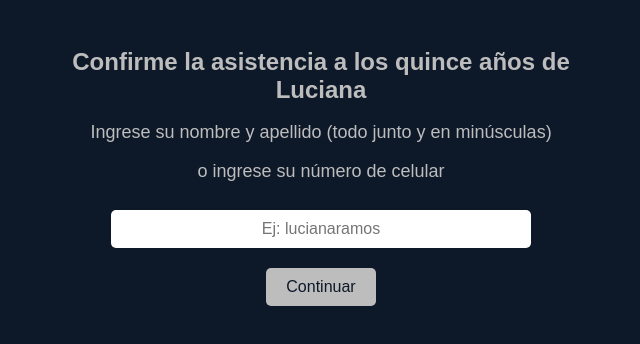
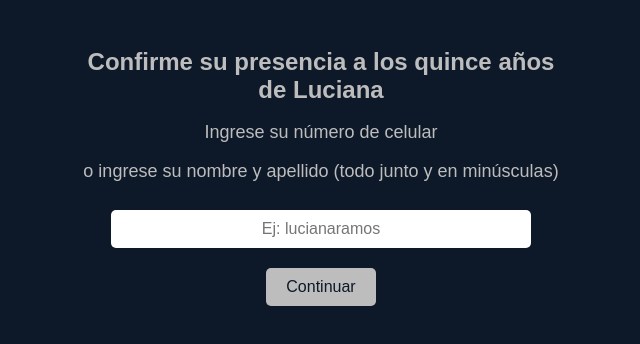
Before and after one commit to marianapirez/confirmacioneslucianaxv, a plain HTML site: page index.html in a window 1280 px wide. Shown: the whole page, without its empty margins (319-959 px from the left). Drawn offline with Linux system fonts and the light colour scheme.

Commit message:
Update index.html

```diff
--- a/index.html
+++ b/index.html
@@ -10,19 +10,19 @@
     <div class="container">
         <!-- Página 1: Ingreso del nombre -->
         <section id="pagina1">
-            <h1>Confirme la asistencia a los quince años de Luciana</h1>
-            <p>Ingrese su nombre y apellido (todo junto y en minúsculas)</p>
-            <p>o ingrese su número de celular</p>
+            <h1>Confirme su presencia a los quince años de Luciana</h1>
+            <p>Ingrese su número de celular</p>
+            <p>o ingrese su nombre y apellido (todo junto y en minúsculas)</p>
             <input type="text" id="nombre" placeholder="Ej: lucianaramos">
             <button id="continuarBtn">Continuar</button>
         </section>
 
         <!-- Página 2: Confirmación de asistencia -->
         <section id="pagina2" style="display: none;">
-            <h1>Confirme su asistencia a los quince años de Luciana</h1>
+            <h1>Confirme su presencia a los quince años de Luciana</h1>
             <p id="bienvenida">Hola, <span id="nombreInvitado">...</span></p>
             <p>Tienes disponibles <span id="cupos">...</span> lugares.</p>
-            <p>¿Confirma su asistencia?</p>
+            <p>¿Confirma su presencia?</p>
             <div class="radio-container">
                 <label class="radio-label">
                     <input type="radio" name="asistencia" value="si"> Si
@@ -33,6 +33,7 @@
             </div>
             <p>¿Cuántos lugares confirma?</p>
             <p>(si no asistirá escriba "0")</p>
+            <p>(presione "ENVIAR" y espere)</p>
             <input type="number" id="lugaresConfirmados" min="0" placeholder="-">
             <button id="confirmarBtn">Enviar</button>
         </section>
```
